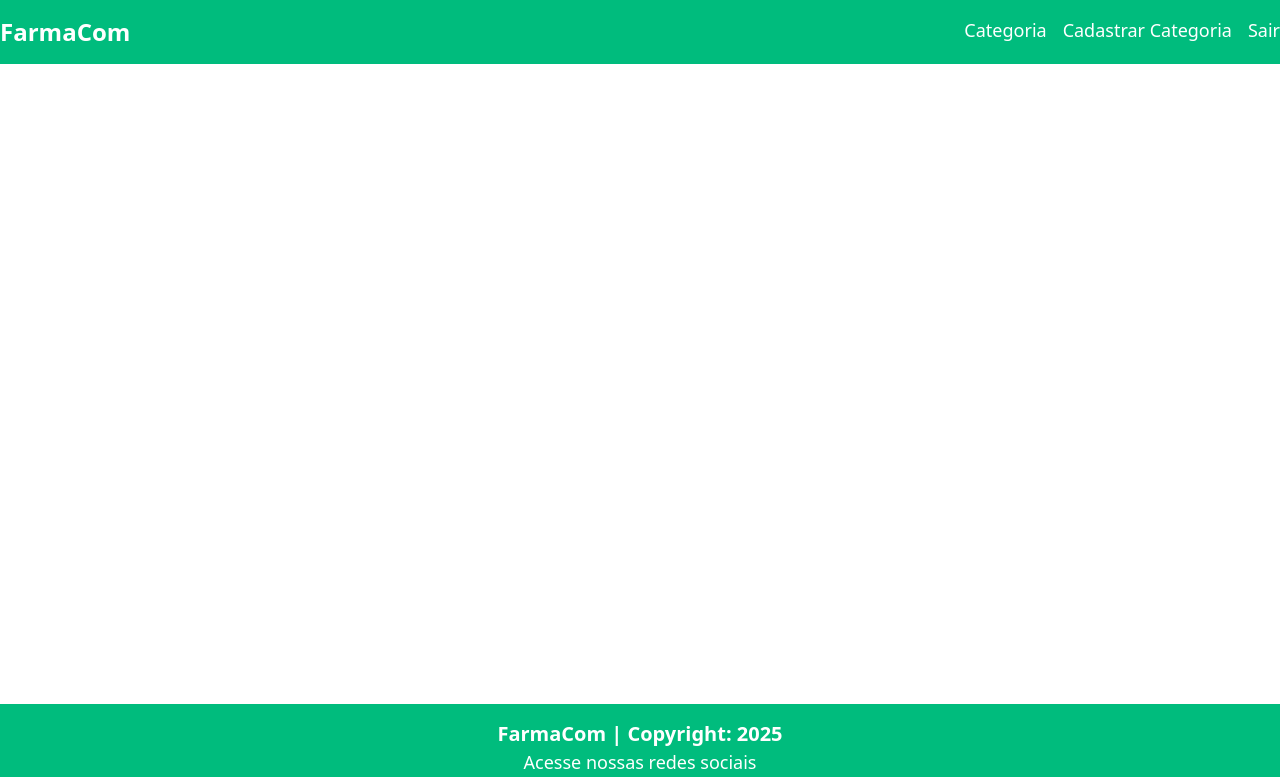
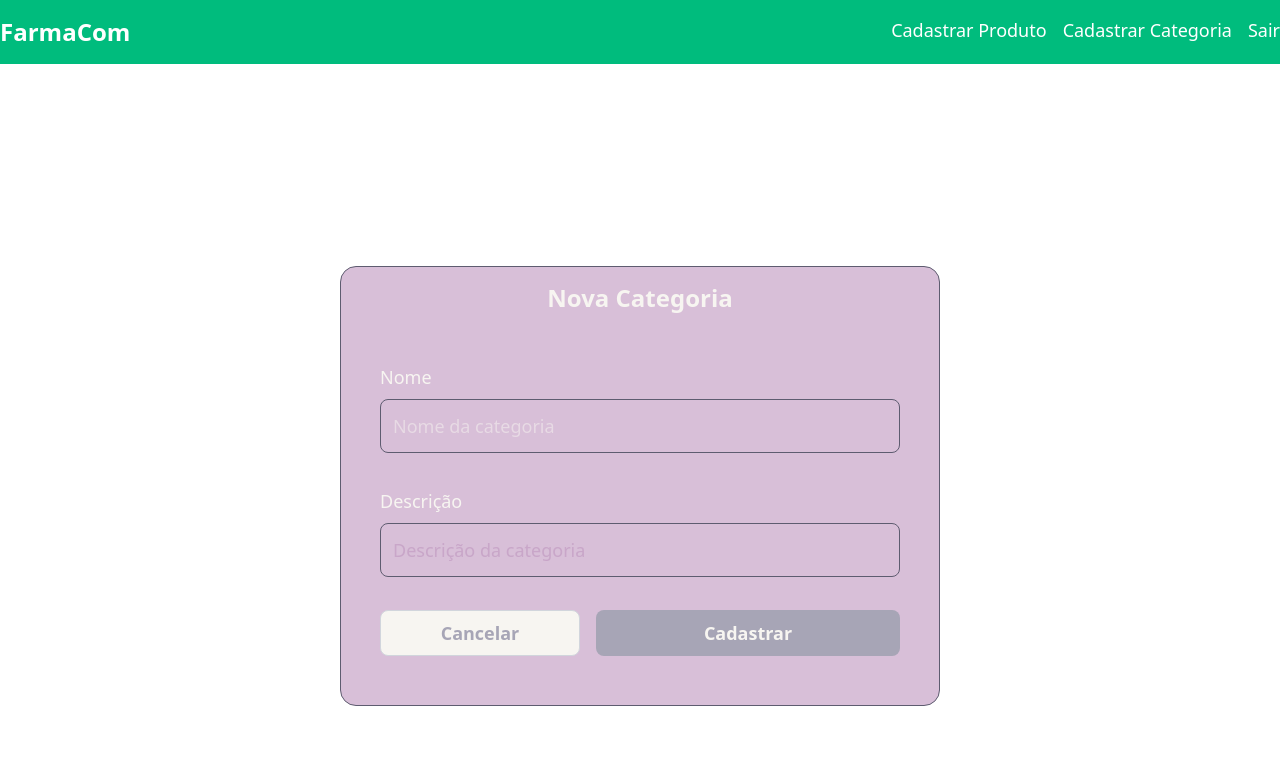
Before and after one commit to DanieleRangel/FarmaCom, a React (Vite) app: page /categorias in a window 1280 px wide. Shown: the top 777 px of the page. Built offline with nearby package versions, Linux system fonts and the light colour scheme.

Commit message:
Ajustes na app.tsx e components

```diff
--- a/src/App.tsx
+++ b/src/App.tsx
@@ -2,16 +2,26 @@ import { BrowserRouter, Route, Routes } from 'react-router-dom'
 import Footer from './components/footer/Footer'
 import Navbar from './components/navbar/Navbar'
 import Home from './pages/home/Home'
+import FormCategorias from './components/categorias/listacategorias/ListaCategorias'
+import ListaCategorias from './components/categorias/formcategoria/FormCategoria'
+import DeletarCategorias from './components/categorias/deletarcategorias/DeletarCategoria'
+import './App.css'
+
+
 
 function App() {
-    return (
-        <>
+  return (
+    <>
         <BrowserRouter>
-            <Navbar />
-            <div className="min-h-[80vh]">
+          <Navbar />
+          <div>
             <Routes>
               <Route path="/" element={<Home />} />
               <Route path="/home" element={<Home />} />
+              <Route path="/categorias" element={<ListaCategorias />} />
+              <Route path="/cadastrarcategoria" element={<FormCategorias />} />
+              <Route path="/editarcategoria/:id" element={<FormCategorias />} />
+              <Route path="/deletarcategoria/:id" element={<DeletarCategorias />} />
             </Routes>
           </div>
           <Footer />
--- a/src/components/categorias/formcategoria/FormCategoria.tsx
+++ b/src/components/categorias/formcategoria/FormCategoria.tsx
@@ -39,7 +39,7 @@ function FormCategoria() {
     }
 
     function cancelar() {
-        alert('Cancelei sua solicitação.')
+        alert('Solicitação cancelada.')
         navigate("/categorias")
     }
 
@@ -50,16 +50,16 @@ function FormCategoria() {
         if (id !== undefined) {
             try {
                 await atualizar(`/categorias`, categoria, setCategoria)
-                alert('Uhuul! Categoria Atualizada!')
+                alert('Categoria Atualizada!')
             } catch (error: any) {
-                alert('Ops, não consegui atualizar! ')
+                alert('Categoria, não atualizada! ')
             }
         } else {
             try {
                 await cadastrar(`/categorias`, categoria, setCategoria)
-                alert('Ai sim! Nova categoria na área.')
+                alert('Categoria cadastrada com sucesso!.')
             } catch (error: any) {
-                alert('Hmm... Não consegui atualizar essa categoria.')
+                alert('Categoria não cadastrada!')
 
             }
         }
@@ -71,11 +71,11 @@ function FormCategoria() {
     return (
     <div className="flex justify-center w-full items-center py-25 h-211">
         <div className="container flex justify-center box-content">
-            <div className=" border border-solid border-[#5E5C70] h-110 flex flex-col justify-evenly items-center text-2xl  text-[#5E5C70] w-150 rounded-2xl bg-[#D8BFD8]">
+            <div className=" border border-solid border-[#5E5C70] h-110 flex flex-col justify-evenly items-center text-2xl  text-[#F7F5F1] w-150 rounded-2xl bg-[#D8BFD8]">
                 <h1 className="font-bold">{id === undefined ? 'Nova Categoria' : 'Alterar Categoria Existente'}</h1>
 
                 <form onSubmit={gerarNovaCategoria} className="flex flex-col h-90 justify-evenly">
-                    <div className="flex flex-col text-lg text-[#5E5C70] font-medium gap-2">
+                    <div className="flex flex-col text-lg text-[#F7F5F1] font-medium gap-2">
                         <label htmlFor="nome">Nome</label>
                         <input
                             type="text"
@@ -83,10 +83,10 @@ function FormCategoria() {
                             name="nome"
                             value={categoria.nome}
                             onChange={(e:ChangeEvent<HTMLInputElement>) => atualizarEstado(e)}
-                            className="text-[#B98DB9] border border-solid border-[#5E5C70] p-3 w-130 rounded-lg font-normal"
+                            className="text-[#F7F5F1] border border-solid border-[#5E5C70] p-3 w-130 rounded-lg font-normal"
                         />
                     </div>
-                    <div className="flex flex-col text-lg text-[#5E5C70] font-medium gap-2">
+                    <div className="flex flex-col text-lg text-[#F7F5F1] font-medium gap-2">
                         <label htmlFor="descricao">Descrição</label>
                         <input
                             type="text"
@@ -98,8 +98,8 @@ function FormCategoria() {
                         />
                     </div>
                     <div className=" text-lg font-bold flex flex-row gap-4">
-                        <button type="reset" onClick={cancelar} className="border border-solid border-gray-300 w-50 text-[#5E5C70]  bg-[#F7F5F1] p-2 rounded-lg cursor-pointer hover:shadow-xl">Cancelar</button>
-                        <button type="submit" className="bg-[#5E5C70] w-76 text-[#F7F5F1] p-2 rounded-lg cursor-pointer hover:shadow-xl">
+                        <button type="reset" onClick={cancelar} className="border border-solid border-gray-300 w-50 text-[#A7A5B6]  bg-[#F7F5F1] p-2 rounded-lg cursor-pointer hover:shadow-xl">Cancelar</button>
+                        <button type="submit" className="bg-[#A7A5B6] w-76 text-[#F7F5F1] p-2 rounded-lg cursor-pointer hover:shadow-xl">
                         {isLoading ?
                             <RotatingLines
                                 strokeColor="white"
--- a/src/components/navbar/Navbar.tsx
+++ b/src/components/navbar/Navbar.tsx
@@ -10,7 +10,7 @@ function Navbar() {
                 <Link to='/home' className="text-2xl font-bold">FarmaCom</Link>
 
                     <div className='flex gap-4'>
-                        <Link to = '/categoria' className='hover:underline'>Categoria</Link>
+                        <Link to = '/cadastrarprodutos' className='hover:underline'>Cadastrar Produto</Link>
                         <Link to='/cadastrarcategoria' className='hover:underline'>Cadastrar Categoria</Link>
                         <Link to='/home' className='hover:underline'>Sair</Link>
                     </div>
--- a/src/pages/home/Home.tsx
+++ b/src/pages/home/Home.tsx
@@ -1,3 +1,5 @@
+import { Link } from "react-router-dom"
+
 function Home() {
     return (
         <>
@@ -12,11 +14,20 @@ function Home() {
                         </p>
 
                         <div className="flex justify-around gap-4">
-                            <div className='rounded text-white
-                                            border-white border-solid border-2 py-2 px-4'
-                                >
-                                Acessar
-                            </div>
+                        <Link
+                                to='/categorias'
+                                className="w-28 h-12 text-white font-semibold bg-gradient-to-r from-green-400 via-emerald-500 to-lime-500 rounded-lg shadow-lg hover:scale-105 duration-200 hover:drop-shadow-2xl hover:shadow-[#78fca0] hover:cursor-pointer"
+                            >
+                                Categorias
+                            </Link>
+
+                            <Link
+                                to='/produtos'
+                                className="w-28 h-12 text-white font-semibold bg-gradient-to-r from-green-400 via-emerald-500 to-lime-500 rounded-lg shadow-lg hover:scale-105 duration-200 hover:drop-shadow-2xl hover:shadow-[#78fca0] hover:cursor-pointer"
+                            >
+                                Produtos
+
+                            </Link>
                         </div>
                     </div>
 
--- a/src/services/Service.ts
+++ b/src/services/Service.ts
@@ -1,7 +1,7 @@
 import axios from "axios";
 
 const api = axios.create({
-    baseURL: "https://crud-farmacia-t80.onrender.com/"
+    baseURL: "https://crud-farmacia-t80.onrender.com"
 })
 
 export const buscar = async (url: string, setDados: Function, header: Object = {}) => {
```
